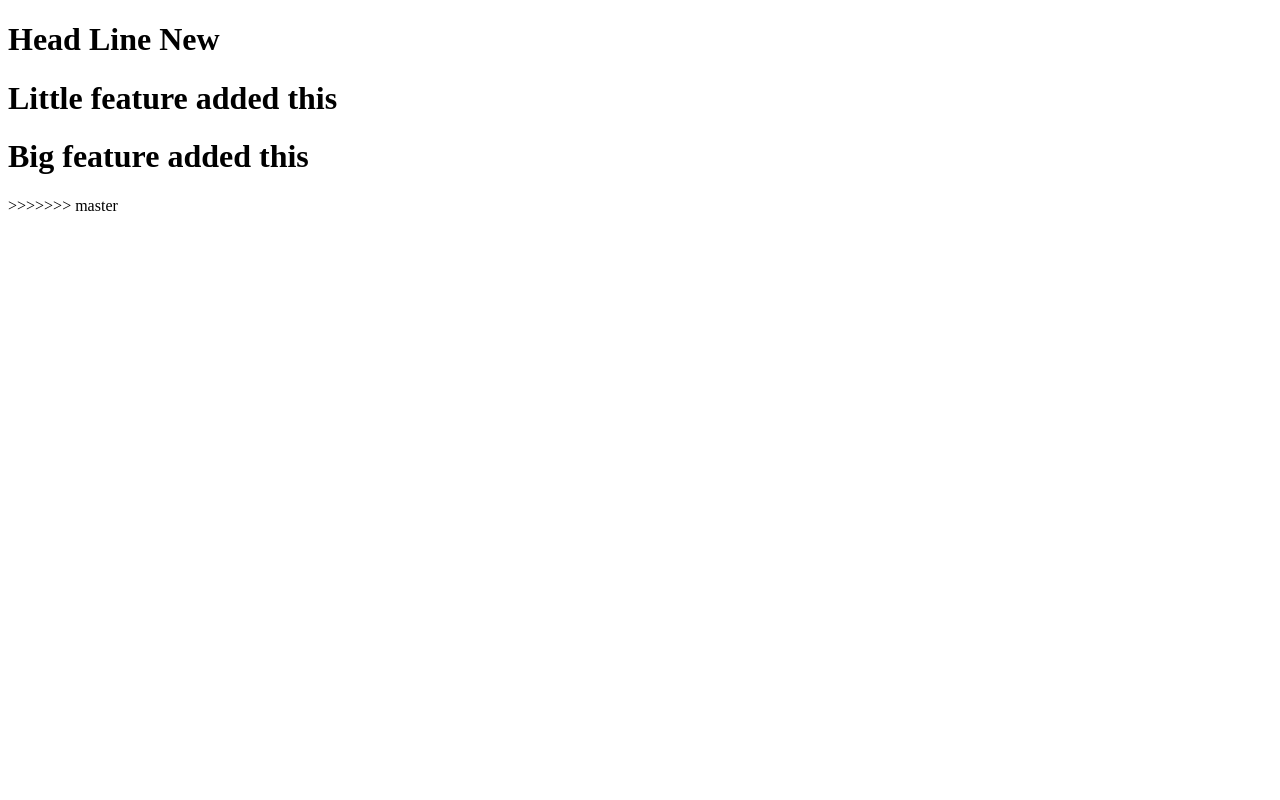
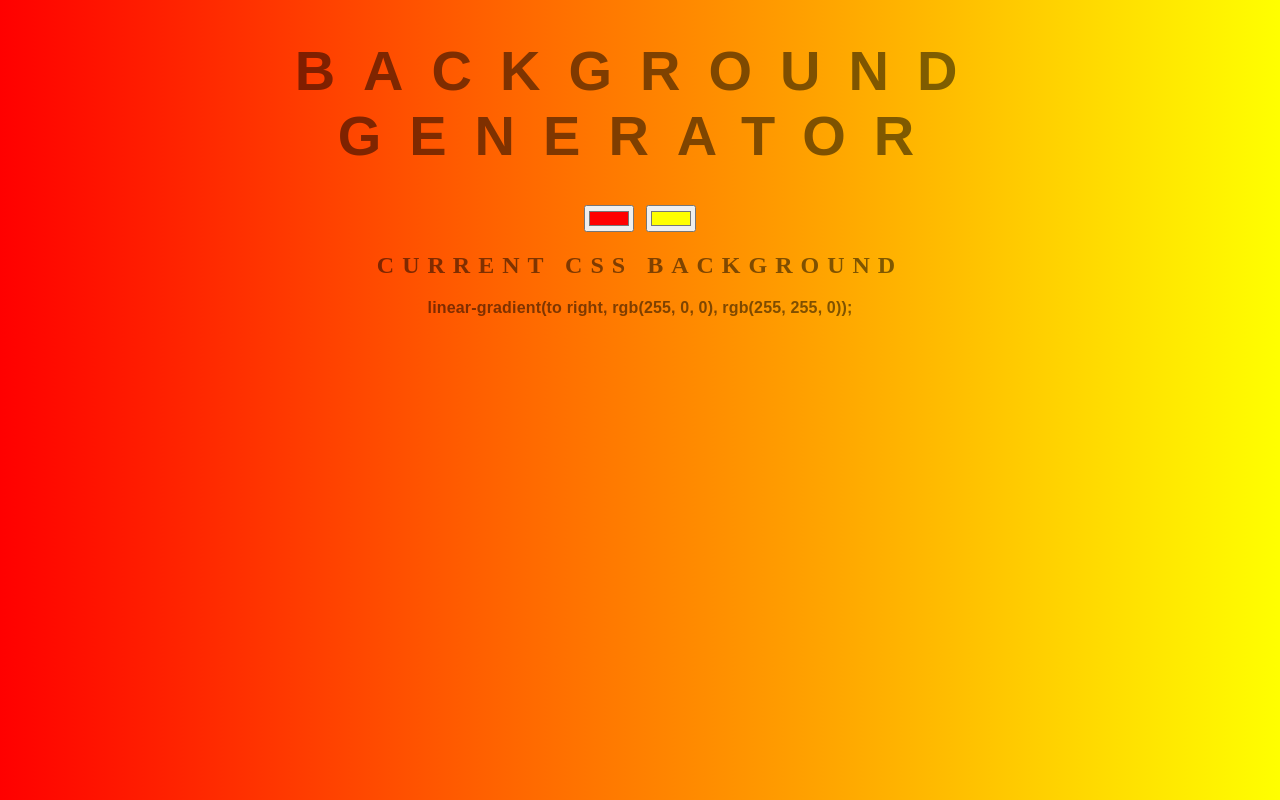
Before and after one commit to NaviduRoshika/myFirst, a website: page index.html in a window 1280 px wide. Drawn offline with Linux system fonts and the light colour scheme.

Commit message:
background generator

```diff
--- a/index.html
+++ b/index.html
@@ -1,12 +1,15 @@
 <!DOCTYPE html>
 <html>
 <head>
-	<title>GIT</title>
+	<title>Gradient Background</title>
+	<link rel="stylesheet" type="text/css" href="style2.css">
 </head>
-<body>
-   <h1>Head Line New</h1>
-   <h1>Little feature added this</h1>
-   <h1>Big feature added this</h1>
->>>>>>> master
+<body id="gradient">
+	<h1>Background Generator</h1>
+	<input class="color1" type="color" name="color1" value="#00ff00">
+	<input class="color2" type="color" name="color2" value="#ff0000">
+	<h2>Current CSS Background</h2>
+	<h3></h3>
+	<script type="text/javascript" src="index.js"></script>
 </body>
 </html>
--- /dev/null
+++ b/index.js
@@ -0,0 +1,29 @@
+var css = document.querySelector("h3");
+var color1 = document.querySelector(".color1");
+var color2 = document.querySelector(".color2");
+var body = document.getElementById("gradient");
+
+color1.value = "#FF0000";
+color2.value = "#FFFF00";
+body.style.background = "linear-gradient(to right, " + color1.value + ", " + color2.value + ")";
+css.textContent = body.style.background + ";";
+
+function setGradient() {
+	body.style.background =
+	"linear-gradient(to right, "
+	+ color1.value
+	+ ", "
+	+ color2.value
+	+ ")";
+
+	css.textContent = body.style.background + ";";
+}
+
+function myf(){
+css.textContent = body.style.background + ";";
+
+}
+
+color1.addEventListener("input", setGradient);
+
+color2.addEventListener("input", setGradient);
--- /dev/null
+++ b/style2.css
@@ -0,0 +1,27 @@
+body {
+	font: 'Raleway', sans-serif;
+    color: rgba(0,0,0,.5);
+    text-align: center;
+    text-transform: uppercase;
+    letter-spacing: .5em;
+    top: 15%;
+	background: linear-gradient(to right, red , yellow); /* Standard syntax */
+}
+
+h1 {
+    font: 600 3.5em 'Raleway', sans-serif;
+    color: rgba(0,0,0,.5);
+    text-align: center;
+    text-transform: uppercase;
+    letter-spacing: .5em;
+    width: 100%;
+}
+
+h3 {
+	font: 900 1em 'Raleway', sans-serif;
+    color: rgba(0,0,0,.5);
+    text-align: center;
+    text-transform: none;
+    letter-spacing: 0.01em;
+
+}
```
Also changed, not shown: package.json (added, +19 -0 lines).
